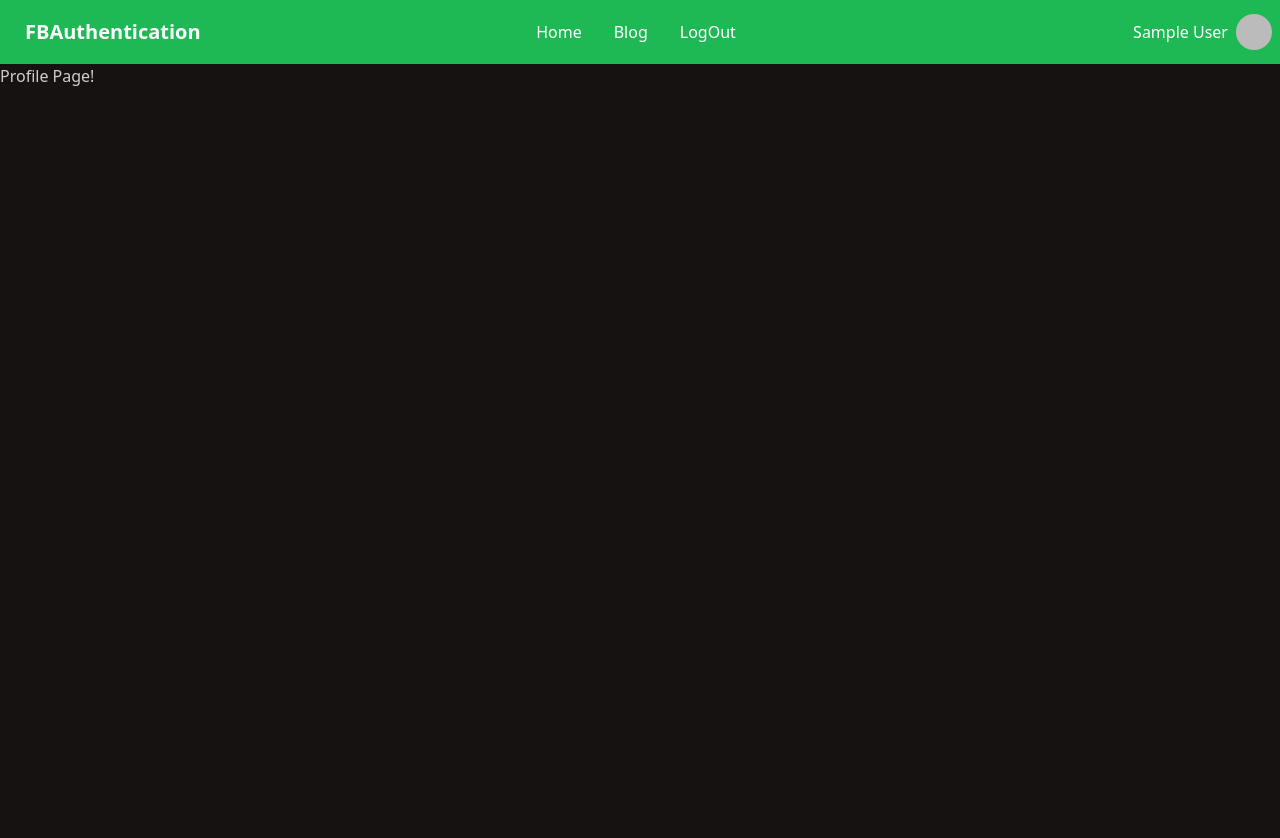
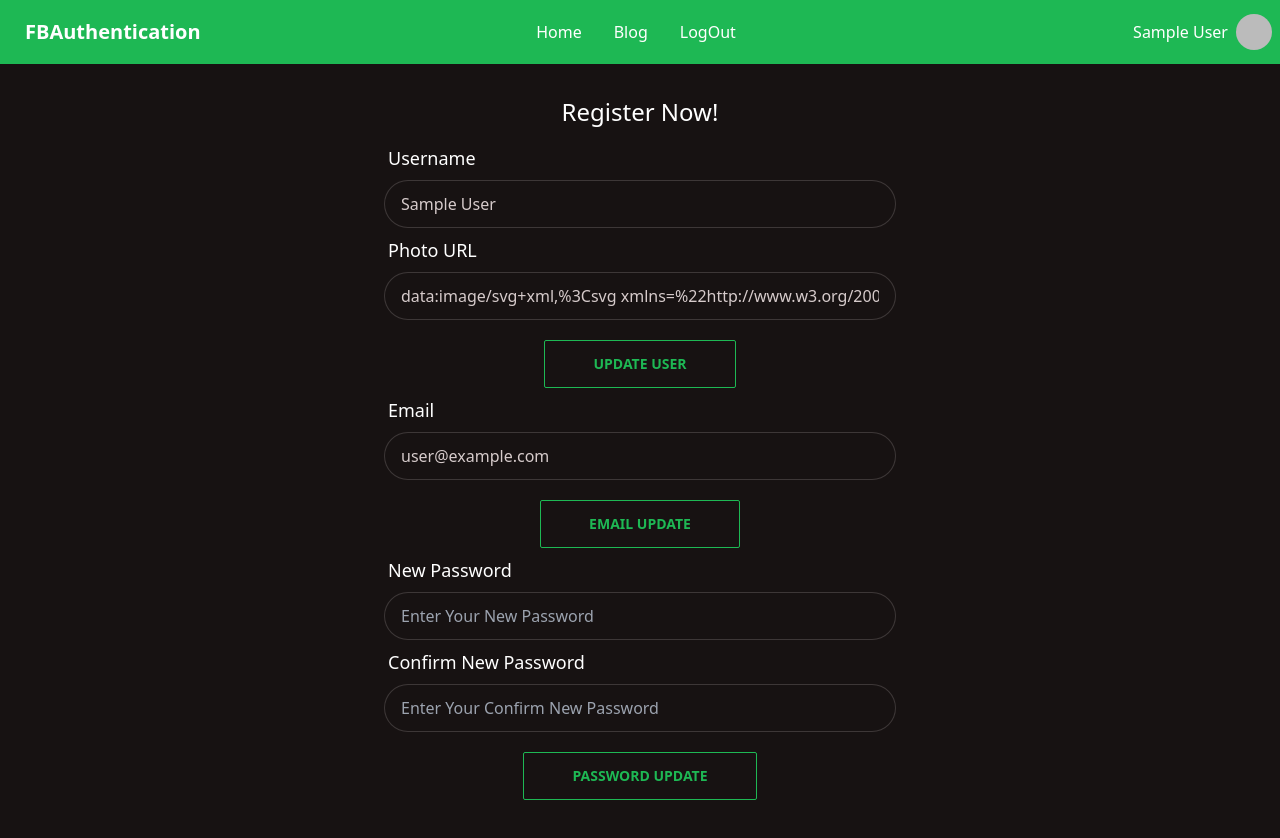
Before and after one commit to MuhammadShohagIslam/firebase-authentication, a React (Create React App) app: page /profile in a window 1280 px wide. Shown: the top 838 px of the page. Before the commit the page ends 800 px from the top, so only its background shows below. Built offline with nearby package versions, Linux system fonts and the light colour scheme; no server answers; sample sign-in values are in the browser's storage.

Commit message:
Implemented Twitter Authentication

```diff
--- a/src/contexts/AuthProvider/AuthProvider.js
+++ b/src/contexts/AuthProvider/AuthProvider.js
@@ -8,7 +8,9 @@ import {
     signInWithEmailAndPassword,
     signInWithPopup,
     signOut,
+    updateEmail,
     updateProfile,
+    updatePassword
 } from "firebase/auth";
 
 const AuthContext = createContext();
@@ -25,6 +27,7 @@ const AuthProvider = ({ children }) => {
     useEffect(() => {
         const unsubscribe = onAuthStateChanged(auth, (currentUser) => {
             if (currentUser === null || currentUser.emailVerified) {
+                console.log(currentUser);
                 setUser(currentUser);
             }
             setLoading(false);
@@ -48,6 +51,15 @@ const AuthProvider = ({ children }) => {
         return sendEmailVerification(auth.currentUser);
     };
 
+    const emailUpdate = (newEmail) => {
+        setLoading(true);
+        return updateEmail(auth.currentUser, newEmail);
+    };
+
+    const passwordUpdate = (newPassword) => {
+        return updatePassword(auth.currentUser, newPassword)
+    }
+
     const logOut = () => {
         setLoading(true);
         return signOut(auth);
@@ -70,6 +82,8 @@ const AuthProvider = ({ children }) => {
         createUser,
         profileUpdate,
         verifyEmail,
+        emailUpdate,
+        passwordUpdate,
         logOut,
         logIn,
         registerAndLoginWithProvider,
--- a/src/pages/Login/Login.jsx
+++ b/src/pages/Login/Login.jsx
@@ -1,11 +1,17 @@
 import React from "react";
 import { Link, useNavigate, useLocation } from "react-router-dom";
-import { FaFacebookF, FaGithub, FaGooglePlusG } from "react-icons/fa";
+import {
+    FaFacebookF,
+    FaGithub,
+    FaGooglePlusG,
+    FaTwitter,
+} from "react-icons/fa";
 import { useAuth } from "./../../contexts/AuthProvider/AuthProvider";
 import {
     FacebookAuthProvider,
     GithubAuthProvider,
     GoogleAuthProvider,
+    TwitterAuthProvider,
 } from "firebase/auth";
 import toast from "react-hot-toast";
 
@@ -14,6 +20,7 @@ const Login = () => {
     const googleProvider = new GoogleAuthProvider();
     const githubProvider = new GithubAuthProvider();
     const facebookProvider = new FacebookAuthProvider();
+    const twitterProvider = new TwitterAuthProvider();
     const navigate = useNavigate();
     const location = useLocation();
     const from = location.state?.from?.pathname || "/";
@@ -51,6 +58,9 @@ const Login = () => {
         }
         if (providerName === "facebook") {
             popupForSignInProvider(facebookProvider);
+        }
+        if (providerName === "twitter") {
+            popupForSignInProvider(twitterProvider);
         }
     };
 
@@ -90,6 +100,13 @@ const Login = () => {
                 >
                     <FaFacebookF className="text-lg mr-1" />
                     Connection With FaceBook
+                </button>
+                <button
+                    onClick={(e) => handleSignUpWithProvider(e, "twitter")}
+                    className="btn btn-outline btn-block btn-primary  text-white "
+                >
+                    <FaTwitter className="text-lg mr-1" />
+                    Register With Twitter
                 </button>
             </div>
             <h2 className="text-center font-medium text-white text-xl mt-3">
--- a/src/pages/Profile/Profile.jsx
+++ b/src/pages/Profile/Profile.jsx
@@ -1,9 +1,195 @@
-import React from 'react';
+import React, { useState } from "react";
+import toast from "react-hot-toast";
+import { useAuth } from "../../contexts/AuthProvider/AuthProvider";
 
 const Profile = () => {
+    const [error, setError] = useState("");
+    const { user, profileUpdate, emailUpdate,verifyEmail, passwordUpdate, setLoading } =
+        useAuth();
+
+    // update user
+    const handleUpdateUserSubmit = (event) => {
+        event.preventDefault();
+        const form = event.target;
+        const username = form.username.value;
+        const photoURL = form.photoURL.value;
+
+        const profile = {
+            displayName: username,
+            photoURL: photoURL,
+        };
+
+        profileUpdate(profile)
+            .then((result) => {
+                form.reset();
+                toast.success("Profile Updated!");
+            })
+            .catch((error) => {
+                toast.error(error);
+            })
+            .finally(() => {
+                setLoading(false);
+            });
+    };
+
+    // update email
+    const handleUpdateEmailSubmit = (event) => {
+        event.preventDefault();
+        const form = event.target;
+        const newEmail = form.email.value;
+
+        emailUpdate(newEmail)
+            .then(() => {
+                toast.success(
+                    "Sended Change Email Verify Like on in your Email. Verify Your Email!"
+                );
+                handleVerifyEmail()
+            })
+            .catch((error) => {
+                toast.error(error);
+            })
+            .finally(() => {
+                setLoading(false);
+            });
+    };
+    const handleVerifyEmail = () => {
+        verifyEmail().then(() => {
+            toast.success(
+                "Sended Verify Like on in your Email. Verify Your Email!"
+            );
+        });
+    };
+
+
+    // update password
+    const handleUpdatePasswordSubmit = (event) => {
+        event.preventDefault();
+        const form = event.target;
+        const password = form.password.value;
+        const confirmPassword = form.confirmPassword.value;
+        // validation
+        if (password !== confirmPassword) {
+            return setError("Password Not Match!");
+        }
+        passwordUpdate(password)
+            .then((result) => {
+                form.reset();
+                toast.success("Password Updated!");
+            })
+            .catch((error) => {
+                toast.error(error);
+            })
+            .finally(() => {
+                setLoading(false);
+            });
+    };
     return (
-        <div>
-            <h2>Profile Page!</h2>
+        <div className="w-2/5 m-auto mt-8 pb-20">
+            <h2 className="text-center font-medium text-white text-2xl mb-2">
+                Register Now!
+            </h2>
+            <form onSubmit={handleUpdateUserSubmit}>
+                <div className="form-control">
+                    <label className="label">
+                        <span className="label-text text-lg text-white">
+                            Username
+                        </span>
+                    </label>
+                    <input
+                        type="text"
+                        name="username"
+                        defaultValue={user?.displayName}
+                        placeholder="Enter Your Name"
+                        className="input input-bordered"
+                    />
+                </div>
+                <div className="form-control">
+                    <label className="label">
+                        <span className="label-text text-lg text-white">
+                            Photo URL
+                        </span>
+                    </label>
+                    <input
+                        type="text"
+                        name="photoURL"
+                        defaultValue={user?.photoURL}
+                        placeholder="Enter Your PhotoURL"
+                        className="input input-bordered"
+                    />
+                </div>
+
+                <div className="w-full text-center mt-5">
+                    <button
+                        type="submit"
+                        className="btn btn-outline btn-primary rounded-sm px-12 text-center"
+                    >
+                        Update User
+                    </button>
+                </div>
+            </form>
+            <form onSubmit={handleUpdateEmailSubmit}>
+                <div className="form-control">
+                    <label className="label">
+                        <span className="label-text text-lg text-white">
+                            Email
+                        </span>
+                    </label>
+                    <input
+                        type="email"
+                        name="email"
+                        defaultValue={user ? user.email : ""}
+                        placeholder="Enter Your Email"
+                        className="input input-bordered"
+                    />
+                </div>
+
+                <div className="w-full text-center mt-5">
+                    <button
+                        type="submit"
+                        className="btn btn-outline btn-primary rounded-sm px-12 text-center"
+                    >
+                        Email Update
+                    </button>
+                </div>
+            </form>
+            <form onSubmit={handleUpdatePasswordSubmit}>
+                <div className="form-control">
+                    <label className="label">
+                        <span className="label-text text-lg text-white">
+                            New Password
+                        </span>
+                    </label>
+                    <input
+                        type="password"
+                        name="password"
+                        placeholder="Enter Your New Password"
+                        className="input input-bordered"
+                    />
+                </div>
+                <div className="form-control">
+                    <label className="label">
+                        <span className="label-text text-lg text-white">
+                            Confirm New Password
+                        </span>
+                    </label>
+                    <input
+                        type="password"
+                        name="confirmPassword"
+                        placeholder="Enter Your Confirm New Password"
+                        className="input input-bordered"
+                    />
+                </div>
+                {error && <p className="text-red-600 text-2xl">{error}</p>}
+
+                <div className="w-full text-center mt-5">
+                    <button
+                        type="submit"
+                        className="btn btn-outline btn-primary rounded-sm px-12 text-center"
+                    >
+                        Password Update
+                    </button>
+                </div>
+            </form>
         </div>
     );
 };
--- a/src/pages/Register/Register.jsx
+++ b/src/pages/Register/Register.jsx
@@ -1,12 +1,18 @@
 import React, { useState } from "react";
 import { Link, useNavigate } from "react-router-dom";
 import toast from "react-hot-toast";
-import { FaFacebookF, FaGithub, FaGooglePlusG } from "react-icons/fa";
+import {
+    FaFacebookF,
+    FaGithub,
+    FaGooglePlusG,
+    FaTwitter,
+} from "react-icons/fa";
 import { useAuth } from "../../contexts/AuthProvider/AuthProvider";
 import {
     FacebookAuthProvider,
     GithubAuthProvider,
     GoogleAuthProvider,
+    TwitterAuthProvider,
 } from "firebase/auth";
 
 const Register = () => {
@@ -22,6 +28,7 @@ const Register = () => {
     const googleProvider = new GoogleAuthProvider();
     const githubProvider = new GithubAuthProvider();
     const facebookProvider = new FacebookAuthProvider();
+    const twitterProvider = new TwitterAuthProvider();
 
     const navigate = useNavigate();
 
@@ -91,6 +98,9 @@ const Register = () => {
         if (providerName === "facebook") {
             popupForSignInProvider(facebookProvider);
         }
+        if (providerName === "twitter") {
+            popupForSignInProvider(twitterProvider);
+        }
     };
 
     const popupForSignInProvider = (provider) => {
@@ -128,6 +138,13 @@ const Register = () => {
                 >
                     <FaFacebookF className="text-lg mr-1" />
                     Register With FaceBook
+                </button>
+                <button
+                    onClick={(e) => handleSignUpWithProvider(e, "twitter")}
+                    className="btn btn-outline btn-block btn-primary  text-white "
+                >
+                    <FaTwitter className="text-lg mr-1" />
+                    Register With Twitter
                 </button>
             </div>
             <h2 className="text-center font-medium text-white text-xl mt-3">
```
